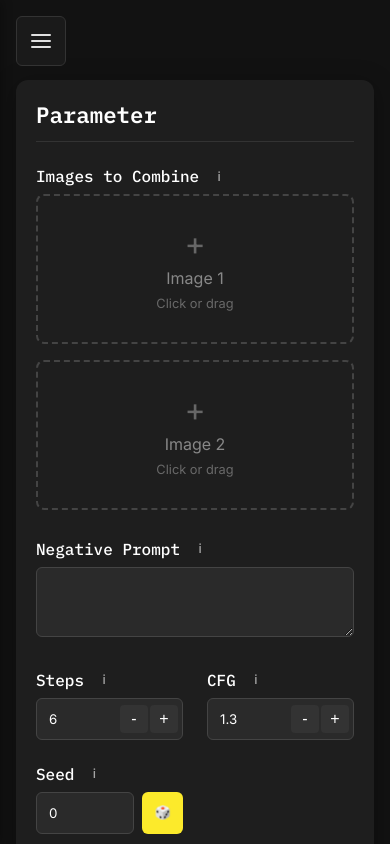
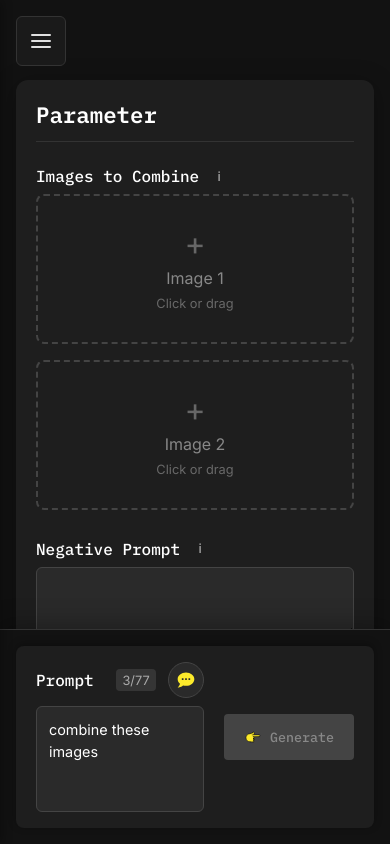
Before and after one commit to hfg-gmuend/stablehub.aid-lab.hfg-gmuend.de, a SvelteKit app: page /image-to-image in a window 390 px wide. Shown: the top 844 px of the page. Built offline with nearby package versions, Linux system fonts and the light colour scheme; no server answers.

Commit message:
feat: implement mobile fixed prompt panel for improved accessibility and usability

```diff
--- a/src/routes/control-net/+page.svelte
+++ b/src/routes/control-net/+page.svelte
@@ -570,8 +570,11 @@
         {/if}
       </div>
 
-      <!-- Prompt-Panel (unten rechts) -->
-      <!-- Ersetze den alten Block durch die neue Komponente -->
+    </div>
+  </main>
+
+  <!-- Mobile Fixed Prompt Panel -->
+  <div class="mobile-fixed-prompt-panel">
     <PromptPanel
       bind:promptValue={prompt}
       generateLabel="Generate"
@@ -584,6 +587,7 @@
       placeholder="Describe how the image should be modified..."
       promptId="main-prompt"
     />
+  </div>
 
   <!-- Style Copilot Modal -->
   {#if isStyleCopilotOpen}
@@ -593,8 +597,6 @@
       on:addStyle={addGeneratedStyle}
     />
   {/if}
-    </div>
-  </main>
 </div>
 
 <style>
@@ -659,6 +661,39 @@
     grid-template-rows: 1fr auto;
     gap: 0.75rem;
     height: calc(100vh - 3.5rem);
+  }
+
+  /* Mobile Fixed Prompt Panel */
+  .mobile-fixed-prompt-panel {
+    display: none; /* Hidden by default on desktop */
+  }
+
+  @media (max-width: 768px) {
+    .mobile-fixed-prompt-panel {
+      display: block;
+      position: fixed;
+      bottom: 0;
+      left: 0;
+      right: 0;
+      z-index: 150; /* Higher than sidebar z-index */
+      background-color: #121212;
+      border-top: 1px solid #333;
+      padding: 1rem;
+      box-shadow: 0 -4px 24px rgba(0, 0, 0, 0.3);
+    }
+
+    main {
+      padding-bottom: 120px; /* Add bottom padding for fixed prompt panel */
+    }
+
+    .content-wrapper {
+      grid-template-rows: auto auto !important;
+    }
+
+    /* Hide the desktop prompt panel in content wrapper on mobile */
+    .content-wrapper > :global(.prompt-panel-component) {
+      display: none;
+    }
   }
 
   /* Parameter Panel - modernisiertes Design */
--- a/src/routes/image-to-image/+page.svelte
+++ b/src/routes/image-to-image/+page.svelte
@@ -484,6 +484,26 @@
         promptId="main-prompt"
       />
 
+    </div>
+  </main>
+
+  <!-- Mobile Fixed Prompt Panel -->
+  <div class="mobile-fixed-prompt-panel">
+    <PromptPanel
+      bind:promptValue={prompt}
+      generateLabel="Generate"
+      generateLoadingLabel="Generating..."
+      generateIconSrc="{assets}/icon/rightIcon.svg"
+      generateFallbackIconSrc="{assets}/icon/rightIcon.svg"
+      generateLoading={loading}
+      generateDisabled={loading || !image1 || !image2}
+      on:generate={combineImages}
+      on:copilot={openStyleCopilot}
+      placeholder="Describe how the images should be combined or modified..."
+      promptId="main-prompt-mobile"
+    />
+  </div>
+
   <!-- Style Copilot Modal -->
   {#if isStyleCopilotOpen}
     <StyleCopilot
@@ -492,8 +512,6 @@
       on:addStyle={addGeneratedStyle}
     />
   {/if}
-    </div>
-  </main>
 </div>
 
 <style>
@@ -558,6 +576,39 @@
     grid-template-rows: 1fr auto;
     gap: 0.75rem;
     height: calc(100vh - 3.5rem);
+  }
+
+  /* Mobile Fixed Prompt Panel */
+  .mobile-fixed-prompt-panel {
+    display: none; /* Hidden by default on desktop */
+  }
+
+  @media (max-width: 768px) {
+    .mobile-fixed-prompt-panel {
+      display: block;
+      position: fixed;
+      bottom: 0;
+      left: 0;
+      right: 0;
+      z-index: 150; /* Higher than sidebar z-index */
+      background-color: #121212;
+      border-top: 1px solid #333;
+      padding: 1rem;
+      box-shadow: 0 -4px 24px rgba(0, 0, 0, 0.3);
+    }
+
+    main {
+      padding-bottom: 120px; /* Add bottom padding for fixed prompt panel */
+    }
+
+    .content-wrapper {
+      grid-template-rows: auto auto !important;
+    }
+
+    /* Hide the desktop prompt panel in content wrapper on mobile */
+    .content-wrapper > :global(.prompt-panel-component) {
+      display: none;
+    }
   }
 
   /* Parameter Panel - modernisiertes Design */
--- a/src/routes/text-to-image/+page.svelte
+++ b/src/routes/text-to-image/+page.svelte
@@ -515,6 +515,25 @@
         promptId="main-prompt"
       />
 
+    </div>
+  </main>
+
+  <!-- Mobile Fixed Prompt Panel -->
+  <div class="mobile-fixed-prompt-panel">
+    <PromptPanel
+      bind:promptValue={prompt}
+      generateLabel="Generate"
+      generateLoadingLabel="Generating..."
+      generateIconSrc="{assets}/icon/rightIcon.svg"
+      generateLoading={loading}
+      generateDisabled={loading}
+      on:generate={generateImage}
+      on:copilot={openStyleCopilot}
+      placeholder="Describe what you want to generate..."
+      promptId="main-prompt-mobile"
+    />
+  </div>
+
   <!-- Style Copilot Modal bleibt -->
   {#if isStyleCopilotOpen}
     <StyleCopilot
@@ -523,8 +542,6 @@
       on:addStyle={addGeneratedStyle}
     />
   {/if}
-    </div>
-  </main>
 </div>
 
 <style>
@@ -589,6 +606,39 @@
     grid-template-rows: 1fr auto;
     gap: 0.75rem; /* Reduziert von 1rem auf 0.75rem */
     height: calc(100vh - 3.5rem); /* Angepasst für mehr Platz für das Prompt-Panel */
+  }
+
+  /* Mobile Fixed Prompt Panel */
+  .mobile-fixed-prompt-panel {
+    display: none; /* Hidden by default on desktop */
+  }
+
+  @media (max-width: 768px) {
+    .mobile-fixed-prompt-panel {
+      display: block;
+      position: fixed;
+      bottom: 0;
+      left: 0;
+      right: 0;
+      z-index: 150; /* Higher than sidebar z-index */
+      background-color: #121212;
+      border-top: 1px solid #333;
+      padding: 1rem;
+      box-shadow: 0 -4px 24px rgba(0, 0, 0, 0.3);
+    }
+
+    main {
+      padding-bottom: 120px; /* Add bottom padding for fixed prompt panel */
+    }
+
+    .content-wrapper {
+      grid-template-rows: auto auto !important;
+    }
+
+    /* Hide the desktop prompt panel in content wrapper on mobile */
+    .content-wrapper > :global(.prompt-panel-component) {
+      display: none;
+    }
   }
 
   /* Parameter Panel - modernisiertes Design */
```
Lines whose indentation alone changed are shown as unchanged.
